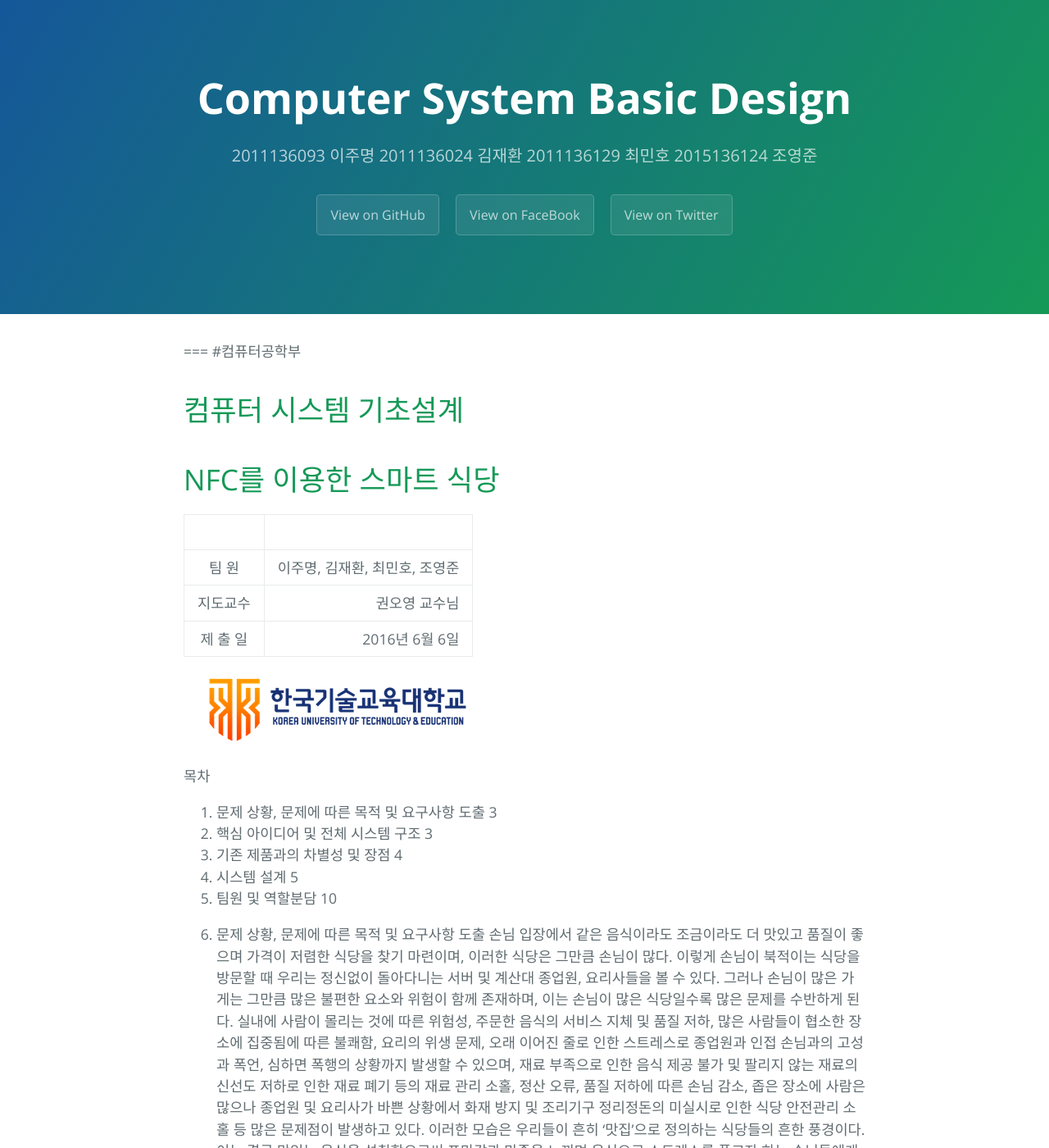
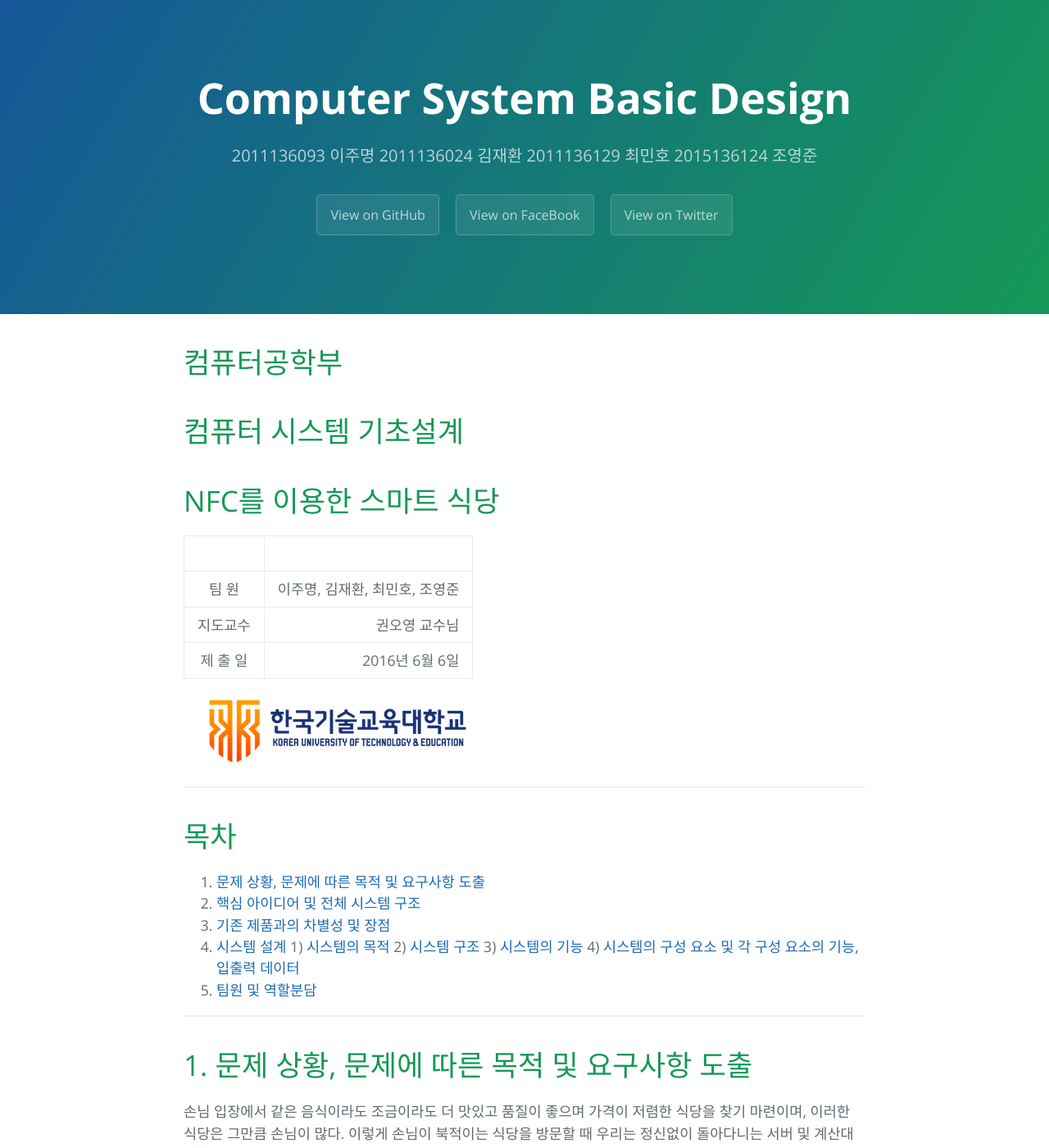
Before and after one commit to LeeJuMyeong/leejumyeong.github.com, a Jekyll site: the page built from _posts/2016-06-09-please-content.markdown, in a window 1280 px wide and 1400 px high. Shown: the whole window at 82% size. Built offline with Jekyll 4.4.1, drawn with Linux system fonts in a browser that asks for light colours; some of the changed text lies outside the part shown.

Commit message:
layout & TOC update

```diff
--- a/_posts/2016-06-09-please-content.markdown
+++ b/_posts/2016-06-09-please-content.markdown
@@ -3,17 +3,14 @@
 title:  "IoT Idea Design Report"
 categories: main
 ---
-===
-#컴퓨터공학부
 
-{: .text-center }
+# 컴퓨터공학부
 
-
-#               컴퓨터 시스템 기초설계
+# 컴퓨터 시스템 기초설계
 
 # NFC를 이용한 스마트 식당
 
-|  |  |
+| |
 | :-: | -: |
 | 팀 원 | 이주명, 김재환, 최민호, 조영준 |
 | 지도교수 | 권오영 교수님 |
@@ -21,95 +18,124 @@
 
 ![한기대로고](https://github.com/LeeJuMyeong/leejumyeong.github.com/blob/master/img/koreatechlogo.png?raw=true)
 
+----------
 
+# 목차
+  1. [문제 상황, 문제에 따른 목적 및 요구사항 도출](#문제 상황, 문제에 따른 목적 및 요구사항 도출)
+  2. [핵심 아이디어 및 전체 시스템 구조](#핵심 아이디어 및 전체 시스템 구조)
+  3. [기존 제품과의 차별성 및 장점](#기존 제품과의 차별성 및 장점)
+  4. [시스템 설계](#시스템 설계)
+      1) [시스템의 목적](#시스템의 목적)
+      2) [시스템 구조](#시스템 구조)
+      3) [시스템의 기능](#시스템의 기능)
+      4) [시스템의 구성 요소 및 각 구성 요소의 기능, 입출력 데이터](#시스템의 구성 요소 및 각 구성 요소의 기능, 입출력 데이터)
+  5. [팀원 및 역할분담](#팀원 및 역할분담)
 
-목차
-  1. 문제 상황, 문제에 따른 목적 및 요구사항 도출	3
-  2. 핵심 아이디어 및 전체 시스템 구조	3
-  3. 기존 제품과의 차별성 및 장점	4
-  4. 시스템 설계	5
-  5. 팀원 및 역할분담	10
+---
+# 1. 문제 상황, 문제에 따른 목적 및 요구사항 도출
 
-1. 문제 상황, 문제에 따른 목적 및 요구사항 도출
- 손님 입장에서 같은 음식이라도 조금이라도 더 맛있고 품질이 좋으며 가격이 저렴한 식당을 찾기 마련이며, 이러한 식당은 그만큼 손님이 많다. 이렇게 손님이 북적이는 식당을 방문할 때 우리는 정신없이 돌아다니는 서버 및 계산대 종업원, 요리사들을 볼 수 있다. 그러나 손님이 많은 가게는 그만큼 많은 불편한 요소와 위험이 함께 존재하며, 이는 손님이 많은 식당일수록 많은 문제를 수반하게 된다. 실내에 사람이 몰리는 것에 따른 위험성, 주문한 음식의 서비스 지체 및 품질 저하, 많은 사람들이 협소한 장소에 집중됨에 따른 불쾌함, 요리의 위생 문제, 오래 이어진 줄로 인한 스트레스로 종업원과 인접 손님과의 고성과 폭언, 심하면 폭행의 상황까지 발생할 수 있으며, 재료 부족으로 인한 음식 제공 불가 및 팔리지 않는 재료의 신선도 저하로 인한 재료 폐기 등의 재료 관리 소홀, 정산 오류, 품질 저하에 따른 손님 감소, 좁은 장소에 사람은 많으나 종업원 및 요리사가 바쁜 상황에서 화재 방지 및 조리기구 정리정돈의 미실시로 인한 식당 안전관리 소홀 등 많은 문제점이 발생하고 있다. 이러한 모습은 우리들이 흔히 ‘맛집’으로 정의하는 식당들의 흔한 풍경이다. 이는 결국 맛있는 음식을 섭취함으로써 포만감과 만족을 느끼며 음식으로 스트레스를 풀고자 하는 손님들에게 오히려 품질이 낮은 서비스 제공과 기다림과 불쾌함으로 인한 스트레스를 주며 오히려 상황을 악화시켜 비판을 듣게 된다. 이에 따라, 이러한 음식점의 비효율적인 시스템에 따른 문제 상황을 인지하고 이를 개선하고자 한다. 이는 손님들에게 보다 편안한 식당 이용 서비스를, 요리사들에겐 효율적인 재고 관리 시스템을 제공코자 한다.
+손님 입장에서 같은 음식이라도 조금이라도 더 맛있고 품질이 좋으며 가격이 저렴한 식당을 찾기 마련이며, 이러한 식당은 그만큼 손님이 많다. 이렇게 손님이 북적이는 식당을 방문할 때 우리는 정신없이 돌아다니는 서버 및 계산대 종업원, 요리사들을 볼 수 있다. 그러나 손님이 많은 가게는 그만큼 많은 불편한 요소와 위험이 함께 존재하며, 이는 손님이 많은 식당일수록 많은 문제를 수반하게 된다. 실내에 사람이 몰리는 것에 따른 위험성, 주문한 음식의 서비스 지체 및 품질 저하, 많은 사람들이 협소한 장소에 집중됨에 따른 불쾌함, 요리의 위생 문제, 오래 이어진 줄로 인한 스트레스로 종업원과 인접 손님과의 고성과 폭언, 심하면 폭행의 상황까지 발생할 수 있으며, 재료 부족으로 인한 음식 제공 불가 및 팔리지 않는 재료의 신선도 저하로 인한 재료 폐기 등의 재료 관리 소홀, 정산 오류, 품질 저하에 따른 손님 감소, 좁은 장소에 사람은 많으나 종업원 및 요리사가 바쁜 상황에서 화재 방지 및 조리기구 정리정돈의 미실시로 인한 식당 안전관리 소홀 등 많은 문제점이 발생하고 있다. 이러한 모습은 우리들이 흔히 ‘맛집’으로 정의하는 식당들의 흔한 풍경이다. 이는 결국 맛있는 음식을 섭취함으로써 포만감과 만족을 느끼며 음식으로 스트레스를 풀고자 하는 손님들에게 오히려 품질이 낮은 서비스 제공과 기다림과 불쾌함으로 인한 스트레스를 주며 오히려 상황을 악화시켜 비판을 듣게 된다. 이에 따라, 이러한 음식점의 비효율적인 시스템에 따른 문제 상황을 인지하고 이를 개선하고자 한다. 이는 손님들에게 보다 편안한 식당 이용 서비스를, 요리사들에겐 효율적인 재고 관리 시스템을 제공코자 한다.
 
-2. 핵심 아이디어 및 전체 시스템 구조
+# 2. 핵심 아이디어 및 전체 시스템 구조
+
 ![블록다이어그램](https://github.com/LeeJuMyeong/leejumyeong.github.com/blob/master/img/imgb.png?raw=true)
+
 ▲ 블록 다이어그램
 
-3. 기존 제품과의 차별성 및 장점
- 기존 시스템의 경우, 태블릿 PC를 이용한 주문 및 계산을 통해 식당 측과 손님의 불편함을 어느 정도 해소하였다. 그러나 주문과 계산에만 그 기능이 한정되었고, 그로 인해 기존의 시스템의 경우 아직 해결되지 않은 많은 문제점이 존재하며 사용자와 서비스 제공자의 편의를 더욱 개선할 필요성이 남아 있다. 이러한 기존 시스템과 차별을 두어 본 시스템에서는 재료 관리 및 애플리케이션을 접목시켜 새로운 시스템을 제안 하고자 한다.
+# 3. 기존 제품과의 차별성 및 장점
+
+기존 시스템의 경우, 태블릿 PC를 이용한 주문 및 계산을 통해 식당 측과 손님의 불편함을 어느 정도 해소하였다. 그러나 주문과 계산에만 그 기능이 한정되었고, 그로 인해 기존의 시스템의 경우 아직 해결되지 않은 많은 문제점이 존재하며 사용자와 서비스 제공자의 편의를 더욱 개선할 필요성이 남아 있다. 이러한 기존 시스템과 차별을 두어 본 시스템에서는 재료 관리 및 애플리케이션을 접목시켜 새로운 시스템을 제안 하고자 한다.
+
 ![시스템관계도](https://github.com/LeeJuMyeong/leejumyeong.github.com/blob/master/img/imga.png?raw=true)
+
 ▲ 시스템 관계도
 
- 본 시스템의 경우 각 테이블에 설치된 태블릿 PC와 계산대, 주방의 태블릿 PC를 연동시킨다. 이는 그동안 서빙을 하는 종업원이 메뉴판을 가져다주며 메뉴를 주문하면 이를 주방에 전달하고 손님이 나갈 때 들고 오는 계산서를 통해 계산을 하는 기존의 시스템과 달리, 테이블에 위치한 태블릿 PC를 통해 손님이 직접 주문을 하고, 이를 주방과 계산대에 연결된 태블릿 PC화면에 전달해 요리사는 해당 메뉴를 만들고, 주문과 동시에 계산 내역이 계산대에 위치한 태블릿 PC에 저장되어 기존의 종업원이 수행하던 업무를 태블릿 PC로 대체하게 된다. 또한 주방에서는 냉장고 안에 구획이 나누어져 있고, 이는 재료의 위치별 구획을 뜻하며, 냉장고 있는 재료를 꺼낼 경우 재료의 출입 여부를 확인하는데, 이를 위해 냉장고 각 구획별로 재료의 종류를 인식하고자 재료를 담는 상자에 식별 카드로서 NFC 카드를 부착하여 재료의 출입에 따른 존재 여부를 파악하게 되고, 해당 데이터는 데이터베이스에 저장된다. 이렇게 데이터베이스에 저장되어 있는 정보는 이후 재료를 공급하는 업체의 메인 서버와 연동되어 있으며, 공급 업체에서 현재 식당의 재료를 실시간으로 파악할 수 있고, 식당에서 재료의 사용에 따라 냉장고에 남은 재료가 부족해질 경우, 이를 식당에 알리며 식당에서 재료의 배달을 원할 경우 해당 재료를 보다 정확하고 빠르게 공급 업체에 알림으로써 수월한 전달이 가능해진다. 그리고 재료 공급자 측에서는 다른 데이터베이스를 가지고 있으며, 이를 통해 여러 개의 위와 같은 시스템으로 이루어진 식당에 대한 정보를 가지고 여러 식당들의 재료를 동시에 관리할 수 있게 된다. 이는 재고 관리 측면에 있어서도 기존의 시스템보다 더욱 효율적이며, 소비자의 경우 애플리케이션을 활용하여 식당으로 가기 전에 식당의 현재 테이블의 상황을 확인할 수 있고, 해당 식당에 대한 평가 기능을 통해 선택에 도움을 받게 된다.
+본 시스템의 경우 각 테이블에 설치된 태블릿 PC와 계산대, 주방의 태블릿 PC를 연동시킨다. 이는 그동안 서빙을 하는 종업원이 메뉴판을 가져다주며 메뉴를 주문하면 이를 주방에 전달하고 손님이 나갈 때 들고 오는 계산서를 통해 계산을 하는 기존의 시스템과 달리, 테이블에 위치한 태블릿 PC를 통해 손님이 직접 주문을 하고, 이를 주방과 계산대에 연결된 태블릿 PC화면에 전달해 요리사는 해당 메뉴를 만들고, 주문과 동시에 계산 내역이 계산대에 위치한 태블릿 PC에 저장되어 기존의 종업원이 수행하던 업무를 태블릿 PC로 대체하게 된다. 또한 주방에서는 냉장고 안에 구획이 나누어져 있고, 이는 재료의 위치별 구획을 뜻하며, 냉장고 있는 재료를 꺼낼 경우 재료의 출입 여부를 확인하는데, 이를 위해 냉장고 각 구획별로 재료의 종류를 인식하고자 재료를 담는 상자에 식별 카드로서 NFC 카드를 부착하여 재료의 출입에 따른 존재 여부를 파악하게 되고, 해당 데이터는 데이터베이스에 저장된다. 이렇게 데이터베이스에 저장되어 있는 정보는 이후 재료를 공급하는 업체의 메인 서버와 연동되어 있으며, 공급 업체에서 현재 식당의 재료를 실시간으로 파악할 수 있고, 식당에서 재료의 사용에 따라 냉장고에 남은 재료가 부족해질 경우, 이를 식당에 알리며 식당에서 재료의 배달을 원할 경우 해당 재료를 보다 정확하고 빠르게 공급 업체에 알림으로써 수월한 전달이 가능해진다. 그리고 재료 공급자 측에서는 다른 데이터베이스를 가지고 있으며, 이를 통해 여러 개의 위와 같은 시스템으로 이루어진 식당에 대한 정보를 가지고 여러 식당들의 재료를 동시에 관리할 수 있게 된다. 이는 재고 관리 측면에 있어서도 기존의 시스템보다 더욱 효율적이며, 소비자의 경우 애플리케이션을 활용하여 식당으로 가기 전에 식당의 현재 테이블의 상황을 확인할 수 있고, 해당 식당에 대한 평가 기능을 통해 선택에 도움을 받게 된다.
 
-4. 시스템 설계
-1) 시스템의 목적
- 본 시스템은 보다 효율적인 재고 관리 및 편리한 서비스 제공을 위해, 스마트 IoT 기술을 식당 서비스에 접목시킴으로써 보다 사용자의 편의를 증진시키기 위해 하드웨어 기술인 NFC 기술과 소프트웨어 기술인 안드로이드 애플리케이션, 데이터베이스를 이용한 시스템으로서 애플리케이션을 통해 계산대의 태블릿 PC에 총 거래량과 액수를 통한 영수증 및 판매 데이터 축적, 주방 태블릿 PC에서 주문 음식과 냉장고의 잔여 재료 파악을 수행하며, 재료 공급자는 식당의 데이터베이스와 연동되어 부족한 재료의 실시간 파악이 가능하며 별개의 데이터베이스를 통해 여러 공급 대상 식당의 재료를 관리한다. 소비자는 각자 가지고 있는 핸드폰 애플리케이션을 이용하여 식당의 테이블 정보 및 이전 이용자들의 메뉴에 대한 반응을 볼 수 있다.
+# 4. 시스템 설계
 
-2) 시스템 구조
+## 4.1) 시스템의 목적
+
+본 시스템은 보다 효율적인 재고 관리 및 편리한 서비스 제공을 위해, 스마트 IoT 기술을 식당 서비스에 접목시킴으로써 보다 사용자의 편의를 증진시키기 위해 하드웨어 기술인 NFC 기술과 소프트웨어 기술인 안드로이드 애플리케이션, 데이터베이스를 이용한 시스템으로서 애플리케이션을 통해 계산대의 태블릿 PC에 총 거래량과 액수를 통한 영수증 및 판매 데이터 축적, 주방 태블릿 PC에서 주문 음식과 냉장고의 잔여 재료 파악을 수행하며, 재료 공급자는 식당의 데이터베이스와 연동되어 부족한 재료의 실시간 파악이 가능하며 별개의 데이터베이스를 통해 여러 공급 대상 식당의 재료를 관리한다. 소비자는 각자 가지고 있는 핸드폰 애플리케이션을 이용하여 식당의 테이블 정보 및 이전 이용자들의 메뉴에 대한 반응을 볼 수 있다.
+
+## 4.2) 시스템 구조
+
 ![시스템구성도1](https://github.com/LeeJuMyeong/leejumyeong.github.com/blob/master/img/imgc.png?raw=true)
+
 ▲ 시스템 구성도 1
 
 ![시스템구성도2](https://github.com/LeeJuMyeong/leejumyeong.github.com/blob/master/img/imgd.png?raw=true)
+
 ▲ 시스템 구성도 2
 
+## 4.3) 시스템의 기능
 
-3) 시스템의 기능
-- 식당에 가지 않아도 애플리케이션을 통해 현재 식당의 테이블 정보 확인
-- NFC 및 태블릿 PC를 통한 재료 관리
-- 태블릿 PC를 통한 직접 주문으로 음식의 주문 시간 단축
-- 태블릿 PC를 통한 내역 저장으로 정산 용이
+* 식당에 가지 않아도 애플리케이션을 통해 현재 식당의 테이블 정보 확인
+* NFC 및 태블릿 PC를 통한 재료 관리
+* 태블릿 PC를 통한 직접 주문으로 음식의 주문 시간 단축
+* 태블릿 PC를 통한 내역 저장으로 정산 용이
 
-4) 시스템의 구성 요소 및 각 구성 요소의 기능, 입출력 데이터
-4.1) 태블릿 PC
-4.1.1) 기능
-- 음식 주문
-- 주문한 음식 주방에 디스플레이
-- 냉장고 재료 존재 여부 확인
-- 재료 공급자에게 현재 있는 재료 데이터 전송
-- 음식에 대한 현장 평가
-- 현재 테이블 상태 핸드폰 애플리케이션으로 전송
+## 4) 시스템의 구성 요소 및 각 구성 요소의 기능, 입출력 데이터
 
-4.1.2) 입력 데이터 / 출력 데이터
-- 음식 입력 / 자신이 주문한 음식과 총 가격 출력
-- 냉장고에 들어갈 재료 입력 / 냉장고의 현재 있는 재료 출력
-- 공급한 재료 입력 / 식당 냉장고의 현재 있고 더 필요한 재료 출력
-- 식당에 대한 리뷰 입력 / 핸드폰 애플리케이션에 식당 리뷰 출력
-- 테이블 사용 여부 입력 / 핸드폰 애플리케이션에 테이블 유무 출력
+### 4.1) 태블릿 PC
 
-4.2) NFC 모듈
-4.2.1) 기능
-- 음식 재료의 냉장고 출입 검사
+#### 4.1.1) 기능
 
-4.2.2) 입력 데이터 / 출력 데이터
-- 냉장고에 들어갈 재료 입력 / 냉장고에 현재 있는 재료 출력
-- 공급한 재료 입력 / 식당 냉장고의 현재 있는 재료 및 더 필요한 재료 출력
+* 음식 주문
+* 주문한 음식 주방에 디스플레이
+* 냉장고 재료 존재 여부 확인
+* 재료 공급자에게 현재 있는 재료 데이터 전송
+* 음식에 대한 현장 평가
+* 현재 테이블 상태 핸드폰 애플리케이션으로 전송
 
-4.3) 애플리케이션
-4.3.1) 기능
-- 식당의 이용 가능한 테이블 유무 확인
-- 식당 음식에 대한 평가
-- 식당 위치
+#### 4.1.2) 입력 데이터 / 출력 데이터
 
-4.3.2) 입력 데이터 / 출력 데이터
-- 먹고 싶은 음식 / 음식에 대한 식당 정보 및 음식에 대한 이전 소비자들의 반응 표시
-- 테이블 확인 / 현재 식당의 이용 가능한 테이블 표시
+* 음식 입력 / 자신이 주문한 음식과 총 가격 출력
+* 냉장고에 들어갈 재료 입력 / 냉장고의 현재 있는 재료 출력
+* 공급한 재료 입력 / 식당 냉장고의 현재 있고 더 필요한 재료 출력
+* 식당에 대한 리뷰 입력 / 핸드폰 애플리케이션에 식당 리뷰 출력
+* 테이블 사용 여부 입력 / 핸드폰 애플리케이션에 테이블 유무 출력
 
-5) 각 시스템 기능 별 시스템 구성 요소 간의 동작 흐름
+### 4.2) NFC 모듈
+
+#### 4.2.1) 기능
+
+* 음식 재료의 냉장고 출입 검사
+
+#### 4.2.2) 입력 데이터 / 출력 데이터
+
+* 냉장고에 들어갈 재료 입력 / 냉장고에 현재 있는 재료 출력
+* 공급한 재료 입력 / 식당 냉장고의 현재 있는 재료 및 더 필요한 재료 출력
+
+### 4.3) 애플리케이션
+
+#### 4.3.1) 기능
+
+* 식당의 이용 가능한 테이블 유무 확인
+* 식당 음식에 대한 평가
+* 식당 위치
+
+#### 4.3.2) 입력 데이터 / 출력 데이터
+
+* 먹고 싶은 음식 / 음식에 대한 식당 정보 및 음식에 대한 이전 소비자들의 반응 표시
+* 테이블 확인 / 현재 식당의 이용 가능한 테이블 표시
+
+## 5) 각 시스템 기능 별 시스템 구성 요소 간의 동작 흐름
 
 ![시스템 흐름도 1](https://github.com/LeeJuMyeong/leejumyeong.github.com/blob/master/img/imge.png?raw=true)
+
 ▲ 시스템 흐름도 1
 
 ![시스템 흐름도 2](https://github.com/LeeJuMyeong/leejumyeong.github.com/blob/master/img/imgf.png?raw=true)
+
 ▲ 시스템 흐름도 2
 
 ![시스템 흐름도 3](https://github.com/LeeJuMyeong/leejumyeong.github.com/blob/master/img/imgg.png?raw=true)
+
 ▲ 시스템 흐름도 3
 
 
-5. 팀 구성 및 역할분담
+# 5. 팀 구성 및 역할분담
 
 |  소속 학과   | 역 할  | 성 명  |   학 번    |
 | :----------: | :----: | :----: | :--------: |
```
